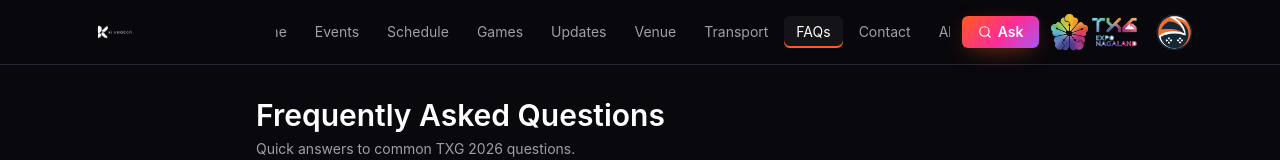
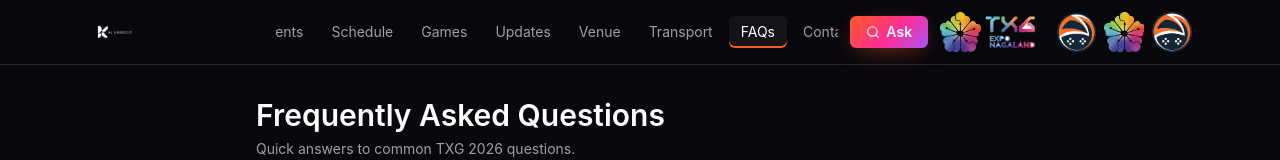
Before and after one commit to Ki-KhoborAI/ki-khobor, a Next.js app: page /faqs in a window 1280 px wide. Shown: the top 160 px of the page. Built offline with nearby package versions, Linux system fonts and the light colour scheme; no server answers; the database is empty.

Commit message:
Normalize header logo sizing

```diff
--- a/app/page.tsx
+++ b/app/page.tsx
@@ -30,7 +30,7 @@ export default async function Home() {
           width={128}
           height={40}
           priority
-          className="h-11 w-40 object-contain object-left md:h-[52px] md:w-44"
+          className="h-20 w-72 object-contain object-left md:h-[100px] md:w-80"
         />
       </div>
 
--- a/components/SiteShell.tsx
+++ b/components/SiteShell.tsx
@@ -44,9 +44,32 @@ function KiKhoborMark() {
 /** TXG Expo Nagaland logo (right). */
 function TxgMark() {
   return (
-    <Link href="/help-desk" className="flex shrink-0 items-center" aria-label="TXG Expo Nagaland">
-      {/* eslint-disable-next-line @next/next/no-img-element */}
-      <img src={`${BP}/txg-logo.png`} alt="TXG Expo Nagaland" className="h-6 w-auto md:h-9" />
+    <Link
+      href="/help-desk"
+      className="flex shrink-0 items-center gap-2"
+      aria-label="TXG Expo Nagaland"
+    >
+      <Image
+        src={`${BP}/txg-logo.png`}
+        alt="TXG Expo Nagaland"
+        width={953}
+        height={244}
+        className="h-8 w-auto object-contain md:h-10"
+      />
+      <Image
+        src={`${BP}/txg-emblem.png`}
+        alt="TXG emblem"
+        width={242}
+        height={244}
+        className="h-8 w-auto object-contain md:h-10"
+      />
+      <Image
+        src={`${BP}/txg-controller.png`}
+        alt="TXG controller"
+        width={238}
+        height={238}
+        className="h-8 w-auto object-contain md:h-10"
+      />
     </Link>
   );
 }
```
